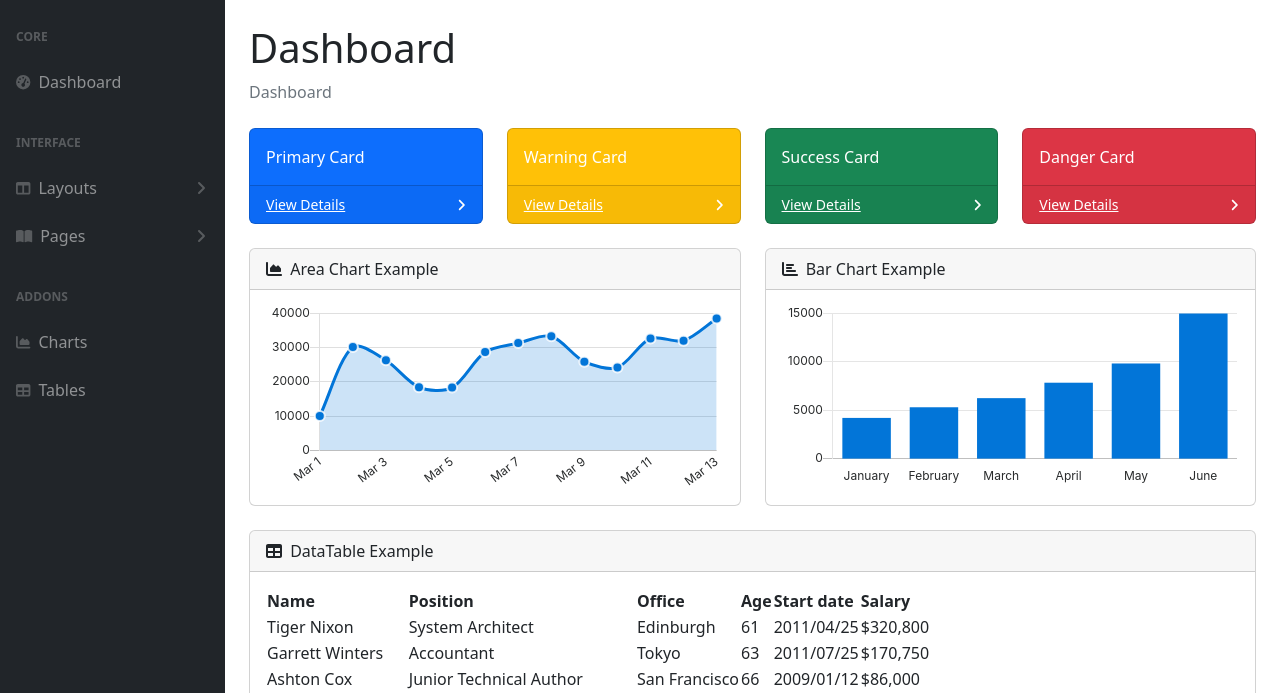
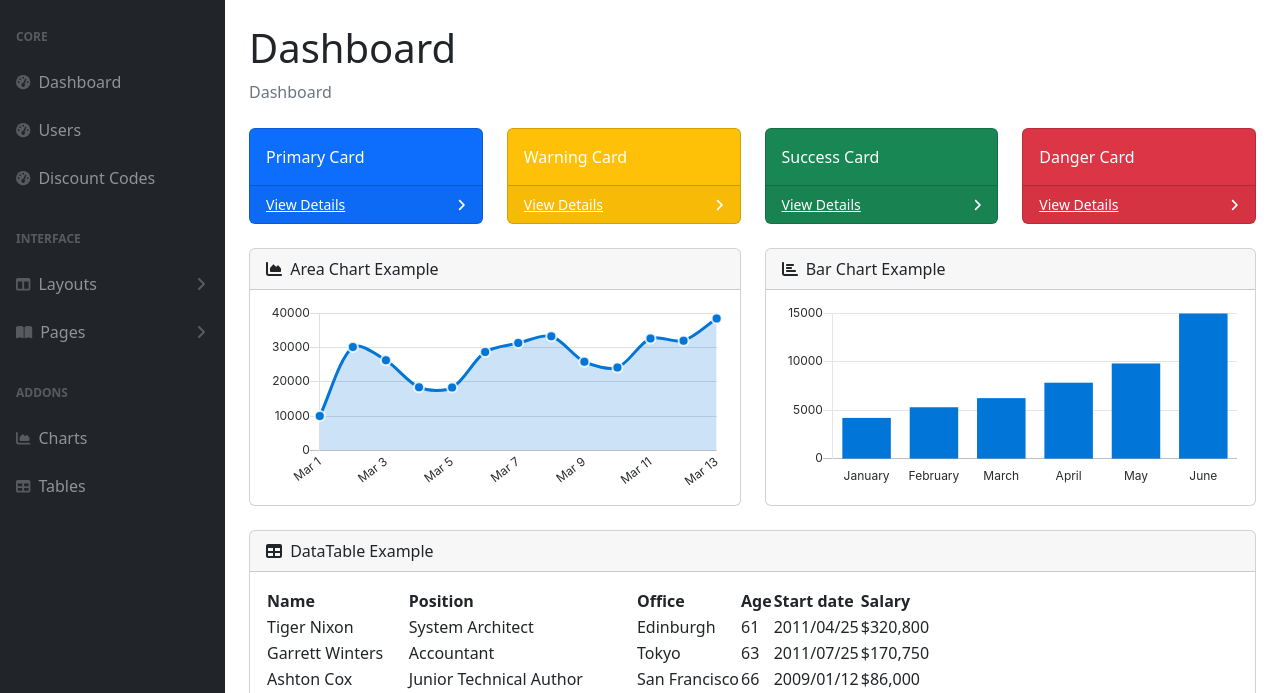
Before and after one commit to MalekEssayeh/PilatesPulse-Web, a Symfony app: template templates/Admin.html.twig in a window 1280 px wide. Shown: the part 56-749 px from the top of the page. Run offline with Twig, Linux system fonts and the light colour scheme; the template is opened without the code that fills it, so the values that code supplies are empty; some libraries are stand-ins or nearby versions.

Commit message:
optimisation interfaces

```diff
--- a/src/Entity/User.php
+++ b/src/Entity/User.php
@@ -104,9 +104,9 @@ class User implements UserInterface, PasswordAuthenticatedUserInterface
         return $this;
     }
 
-    public function getRole(): array
+    public function getRole(): ?string
     {
-        return [$this->role];
+        return $this->role;
     }
 
     public function setRole(string $role): static
--- a/src/Security/AppCustomAuthenticator.php
+++ b/src/Security/AppCustomAuthenticator.php
@@ -52,7 +52,7 @@ class AppCustomAuthenticator extends AbstractLoginFormAuthenticator
     $user = $token->getUser();
 
     // Check if the user has the 'admin' role
-    if (in_array('admin', $user->getRole())) {
+    if (in_array('ROLE_ADMIN', $user->getRoles())) {
         // Redirect to the admin page
         return new RedirectResponse($this->urlGenerator->generate('app_admin'));
     }
--- a/templates/Admin.html.twig
+++ b/templates/Admin.html.twig
@@ -49,7 +49,7 @@
 							</li>
 							<li><hr class="dropdown-divider"/></li>
 							<li>
-								<a class="dropdown-item" href="#!">Logout</a>
+								<a class="dropdown-item" href="{{ path('app_logout') }}">Logout</a>
 							</li>
 						</ul>
 					</li>
@@ -66,6 +66,18 @@
 										<i class="fas fa-tachometer-alt"></i>
 									</div>
 									Dashboard
+								</a>
+								<a class="nav-link" href="{{ path('app_user_index') }}">
+									<div class="sb-nav-link-icon">
+										<i class="fas fa-tachometer-alt"></i>
+									</div>
+									Users
+								</a>
+								<a class="nav-link" href="{{ path('app_promo_index') }}">
+									<div class="sb-nav-link-icon">
+										<i class="fas fa-tachometer-alt"></i>
+									</div>
+									Discount Codes
 								</a>
 								<div class="sb-sidenav-menu-heading">Interface</div>
 								<a class="nav-link collapsed" href="#" data-bs-toggle="collapse" data-bs-target="#collapseLayouts" aria-expanded="false" aria-controls="collapseLayouts">
```
